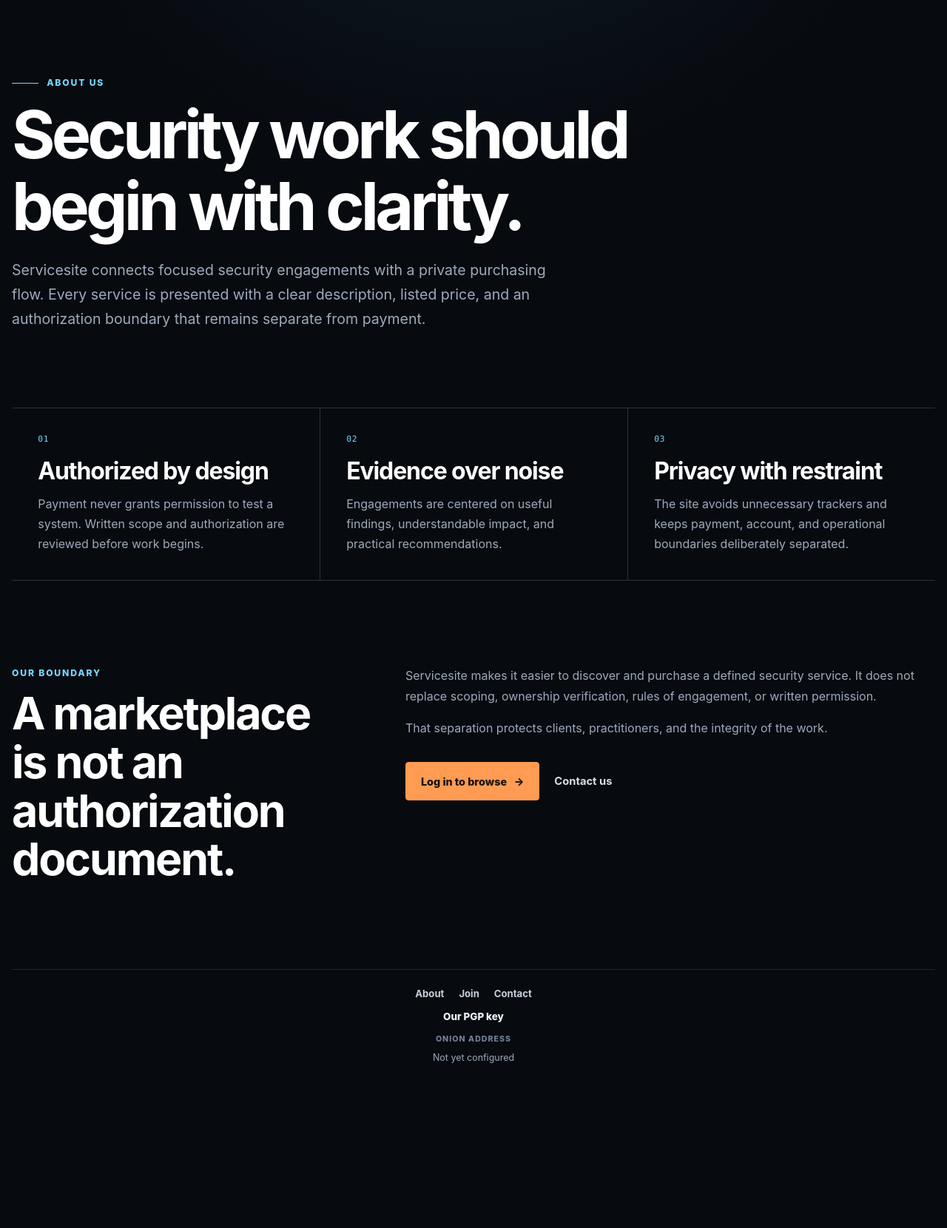
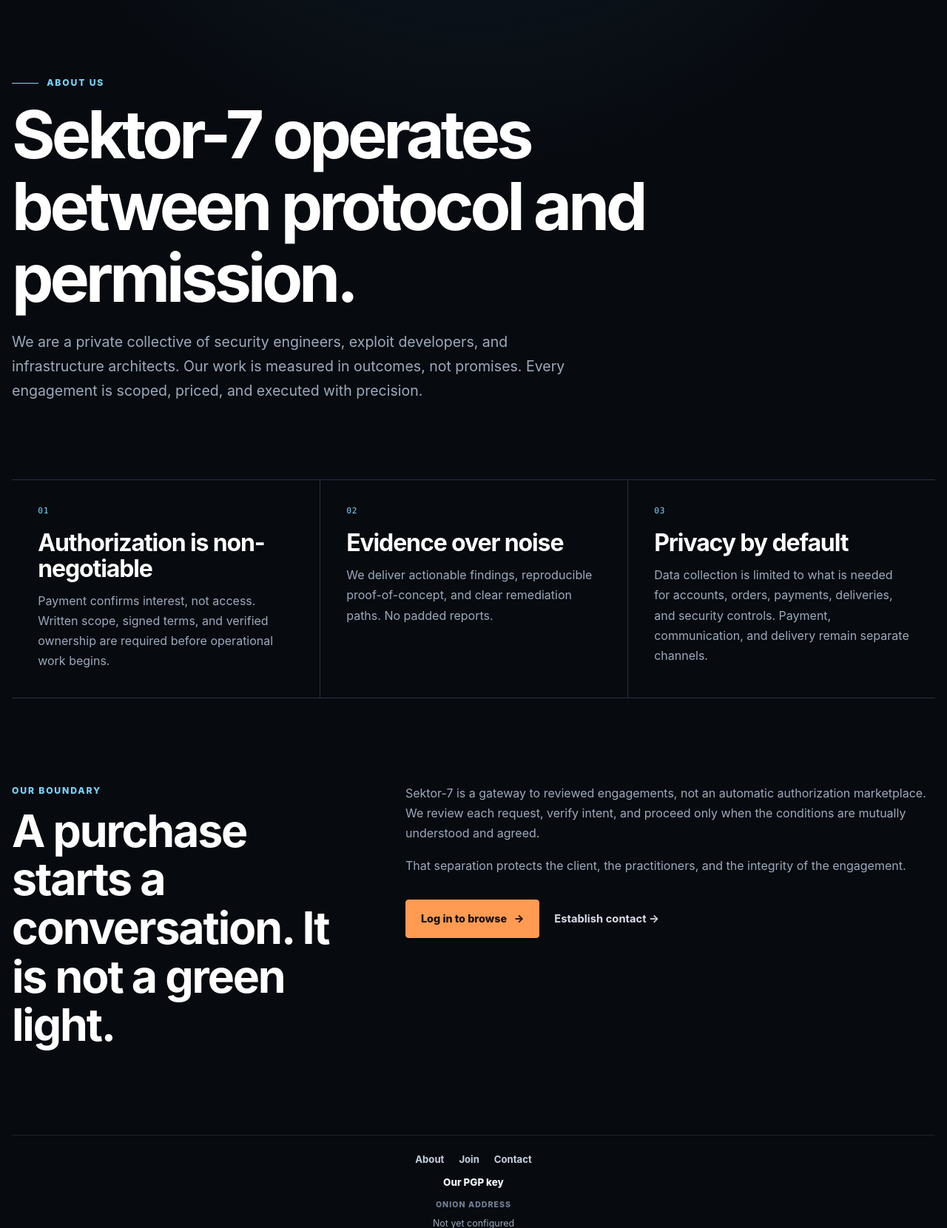
Before and after one commit to rafaelmedinez5/servicesite, a Flask app: page /about in a window 1280 px wide. Shown: the part 71-1731 px from the top of the page at 74% size. Before the commit the page ends 1508 px from the top, so only its background shows below. Run offline with Flask 3, Linux system fonts and the light colour scheme; parts of the project's set-up code (start-up, migrations or seed data) failed here and were passed over.

Commit message:
Refine Sektor-7 home and about copy

```diff
--- a/app/templates/about.html
+++ b/app/templates/about.html
@@ -1,47 +1,47 @@
 {% extends "base.html" %}
 
-{% block title %}About | Servicesite{% endblock %}
+{% block title %}About Sektor-7 | Servicesite{% endblock %}
 
 {% block content %}
   <header class="page-hero info-hero">
     <p class="eyebrow"><span class="eyebrow-line" aria-hidden="true"></span>About us</p>
-    <h1>Security work should begin with clarity.</h1>
-    <p class="lede">Servicesite connects focused security engagements with a private purchasing flow. Every service is presented with a clear description, listed price, and an authorization boundary that remains separate from payment.</p>
+    <h1>Sektor-7 operates between protocol and permission.</h1>
+    <p class="lede">We are a private collective of security engineers, exploit developers, and infrastructure architects. Our work is measured in outcomes, not promises. Every engagement is scoped, priced, and executed with precision.</p>
   </header>
 
   <section class="principle-grid" aria-label="Our principles">
     <article>
       <span>01</span>
-      <h2>Authorized by design</h2>
-      <p>Payment never grants permission to test a system. Written scope and authorization are reviewed before work begins.</p>
+      <h2>Authorization is non-negotiable</h2>
+      <p>Payment confirms interest, not access. Written scope, signed terms, and verified ownership are required before operational work begins.</p>
     </article>
     <article>
       <span>02</span>
       <h2>Evidence over noise</h2>
-      <p>Engagements are centered on useful findings, understandable impact, and practical recommendations.</p>
+      <p>We deliver actionable findings, reproducible proof-of-concept, and clear remediation paths. No padded reports.</p>
     </article>
     <article>
       <span>03</span>
-      <h2>Privacy with restraint</h2>
-      <p>The site avoids unnecessary trackers and keeps payment, account, and operational boundaries deliberately separated.</p>
+      <h2>Privacy by default</h2>
+      <p>Data collection is limited to what is needed for accounts, orders, payments, deliveries, and security controls. Payment, communication, and delivery remain separate channels.</p>
     </article>
   </section>
 
   <section class="info-split" aria-labelledby="about-boundary-title">
     <div>
       <p class="eyebrow">Our boundary</p>
-      <h2 id="about-boundary-title">A marketplace is not an authorization document.</h2>
+      <h2 id="about-boundary-title">A purchase starts a conversation. It is not a green light.</h2>
     </div>
     <div>
-      <p>Servicesite makes it easier to discover and purchase a defined security service. It does not replace scoping, ownership verification, rules of engagement, or written permission.</p>
-      <p>That separation protects clients, practitioners, and the integrity of the work.</p>
+      <p>Sektor-7 is a gateway to reviewed engagements, not an automatic authorization marketplace. We review each request, verify intent, and proceed only when the conditions are mutually understood and agreed.</p>
+      <p>That separation protects the client, the practitioners, and the integrity of the engagement.</p>
       <div class="hero-actions">
         {% if g.site_authenticated %}
-          <a class="button" href="{{ url_for('public.index') }}#services">Browse categories <span aria-hidden="true">&#8594;</span></a>
+          <a class="button" href="{{ url_for('public.index') }}#services">Browse operations <span aria-hidden="true">&#8594;</span></a>
         {% else %}
           <a class="button" href="{{ url_for('customer.login', next=url_for('public.index')) }}">Log in to browse <span aria-hidden="true">&#8594;</span></a>
         {% endif %}
-        <a class="text-link" href="{{ url_for('public.contact') }}">Contact us</a>
+        <a class="text-link" href="{{ url_for('public.contact') }}">Establish contact <span aria-hidden="true">&#8594;</span></a>
       </div>
     </div>
   </section>
```
Also changed, not shown: app/templates/index.html (+9 -9 lines), tests/test_web_checkout.py (+16 -3 lines).
